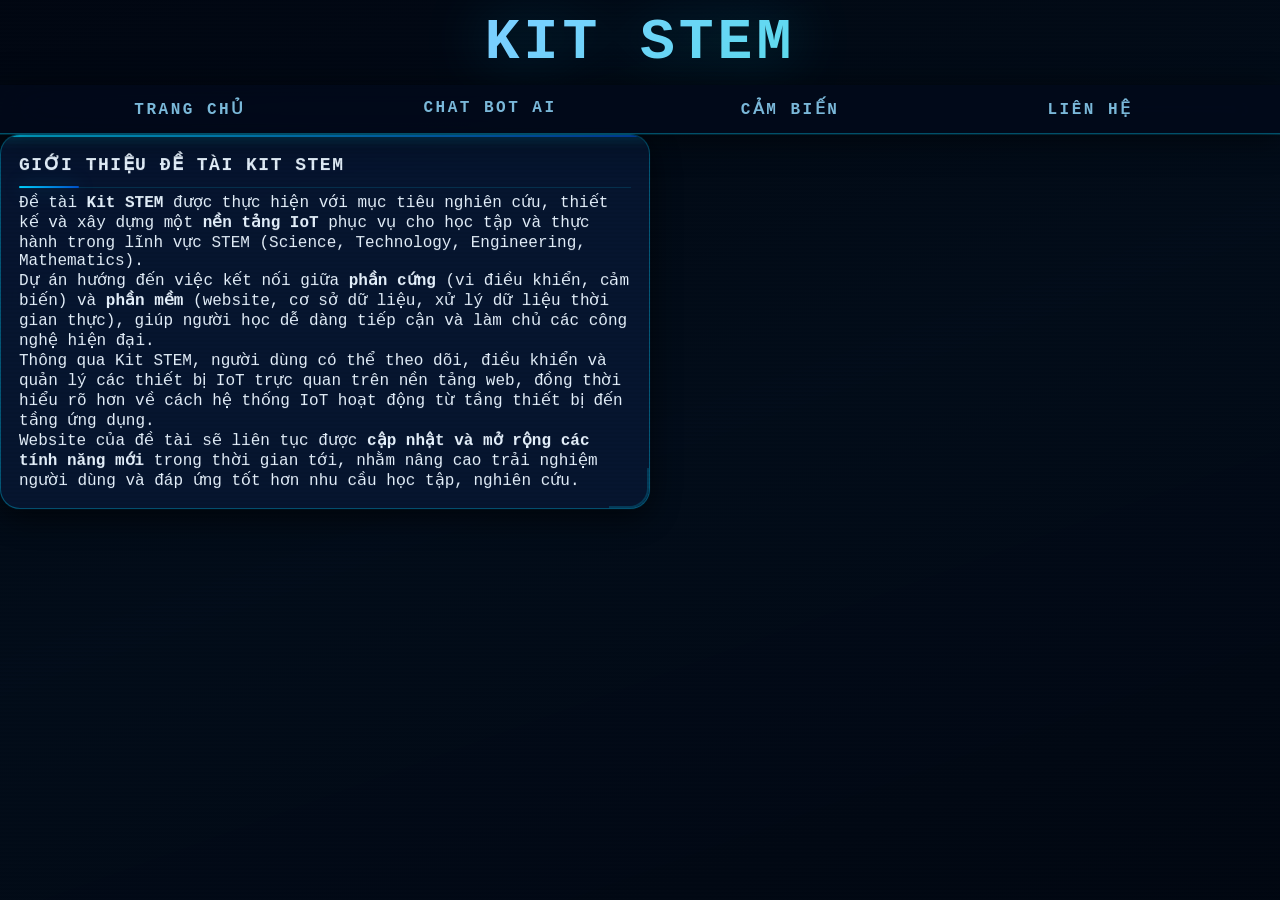
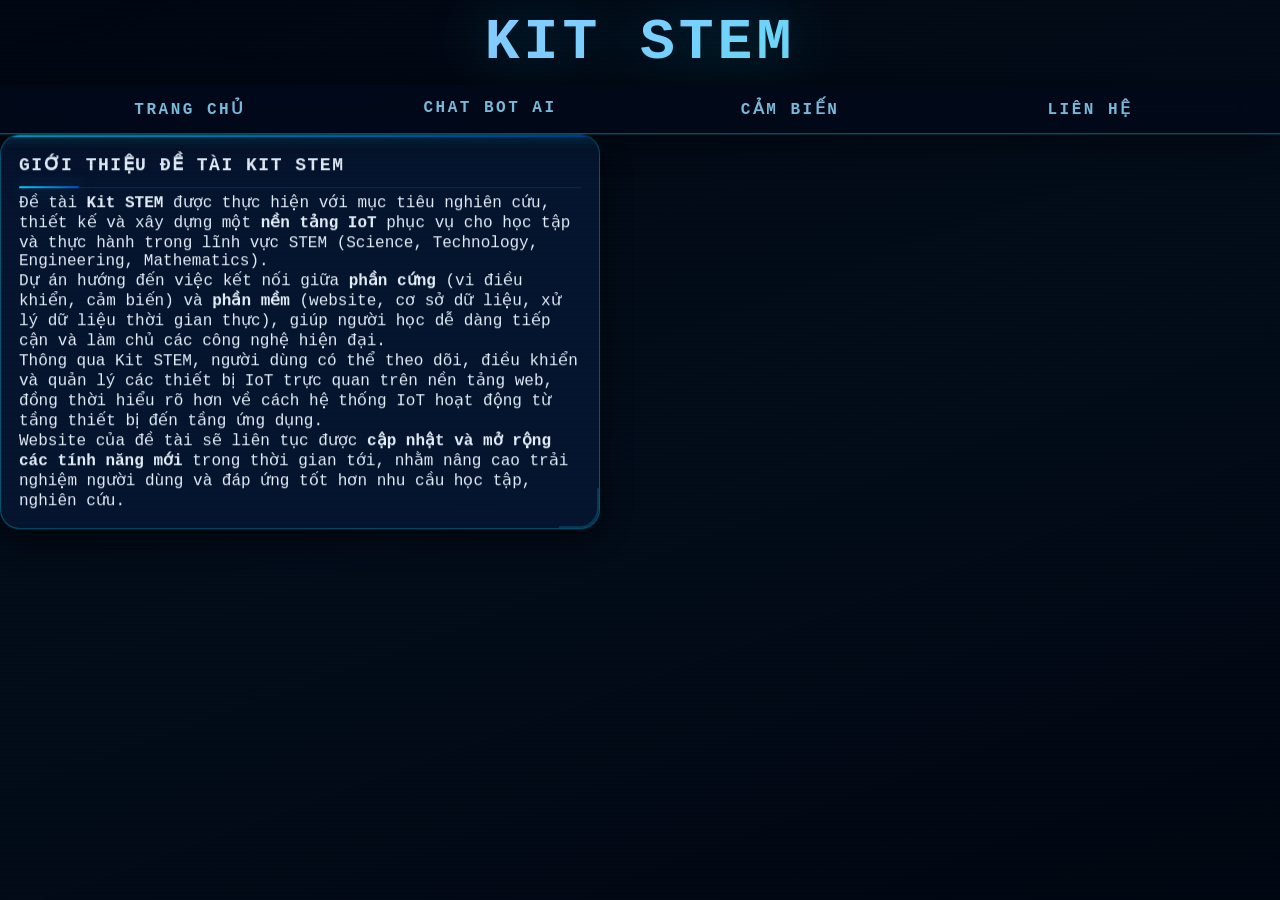

Add files via upload

--- a/css/home.css
+++ b/css/home.css
@@ -124,7 +124,7 @@ body::after {
 .menu {
   position: sticky;
   top: 0;
-  z-index: 1000;
+  z-index: 1;
   background: rgba(2, 10, 26, 0.88);
   backdrop-filter: blur(24px) saturate(180%);
   border-bottom: 1px solid var(--border-glow);
@@ -196,7 +196,7 @@ body::after {
   min-height: 100vh;
   padding: 10px;
   position: relative;
-  z-index: 1;
+  z-index: 0;
 }
 
 .container {
@@ -865,14 +865,13 @@ form button:active {
   position: fixed;
   right: 30px;
   bottom: 30px;
-  width: 700px;
-  height: 550px;
-  z-index: 9999;
+  width: 800px;
+  height: 650px;
+  z-index: 99999;
   pointer-events: auto;
 }
 
 .box.chat {
-  position: fixed;
   background: rgba(5, 12, 28, 0.97);
   border: 1px solid var(--border-glow);
   border-radius: var(--r-xl);
@@ -1232,7 +1231,10 @@ footer {
     min-height: 420px;
   }
   .box {
-    max-width: 650px;
+    max-width: 600px;
+  }
+  .box.chat {
+    max-width: 800px !important;
   }
   .container {
     gap: 14px;
